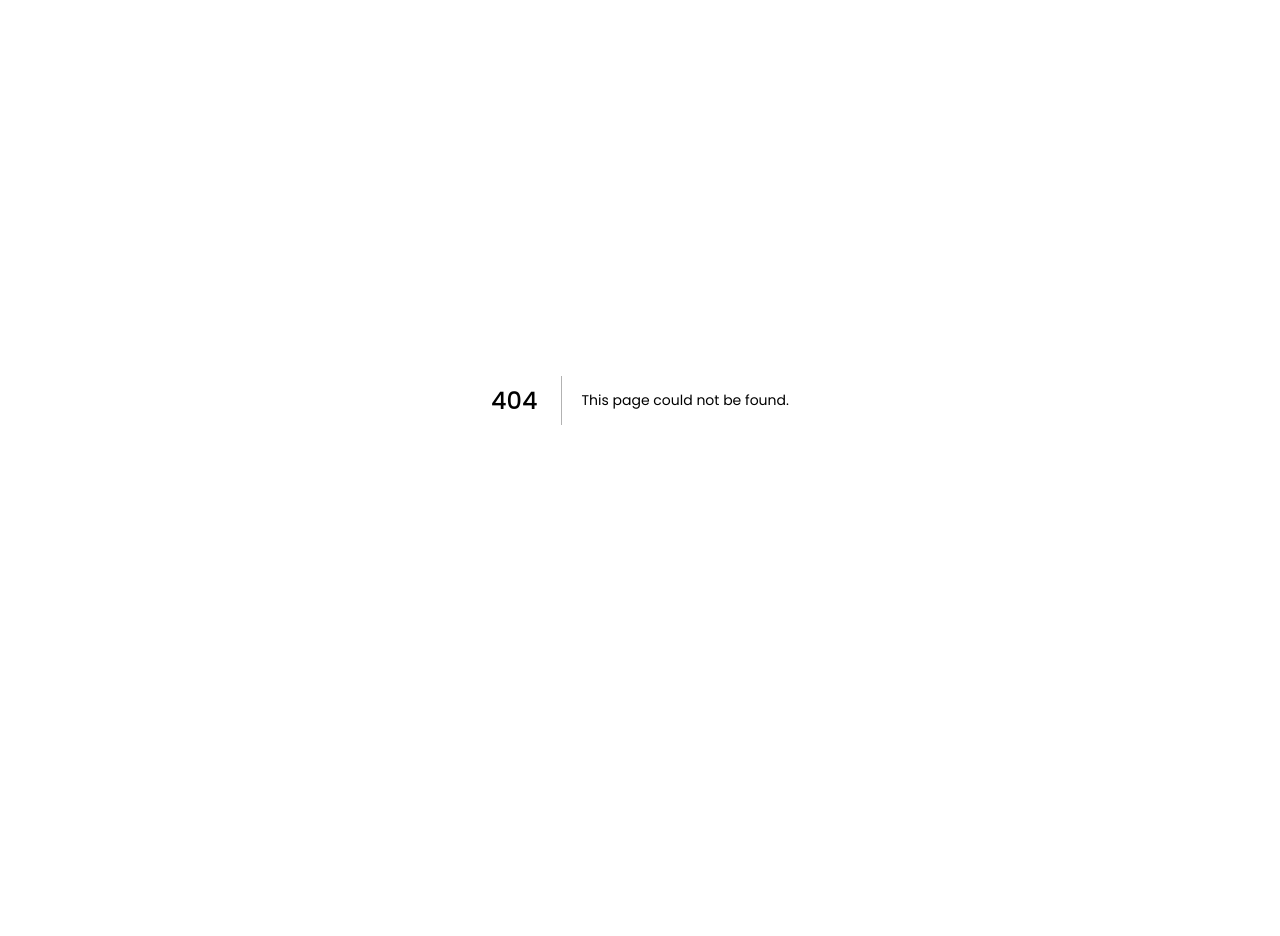
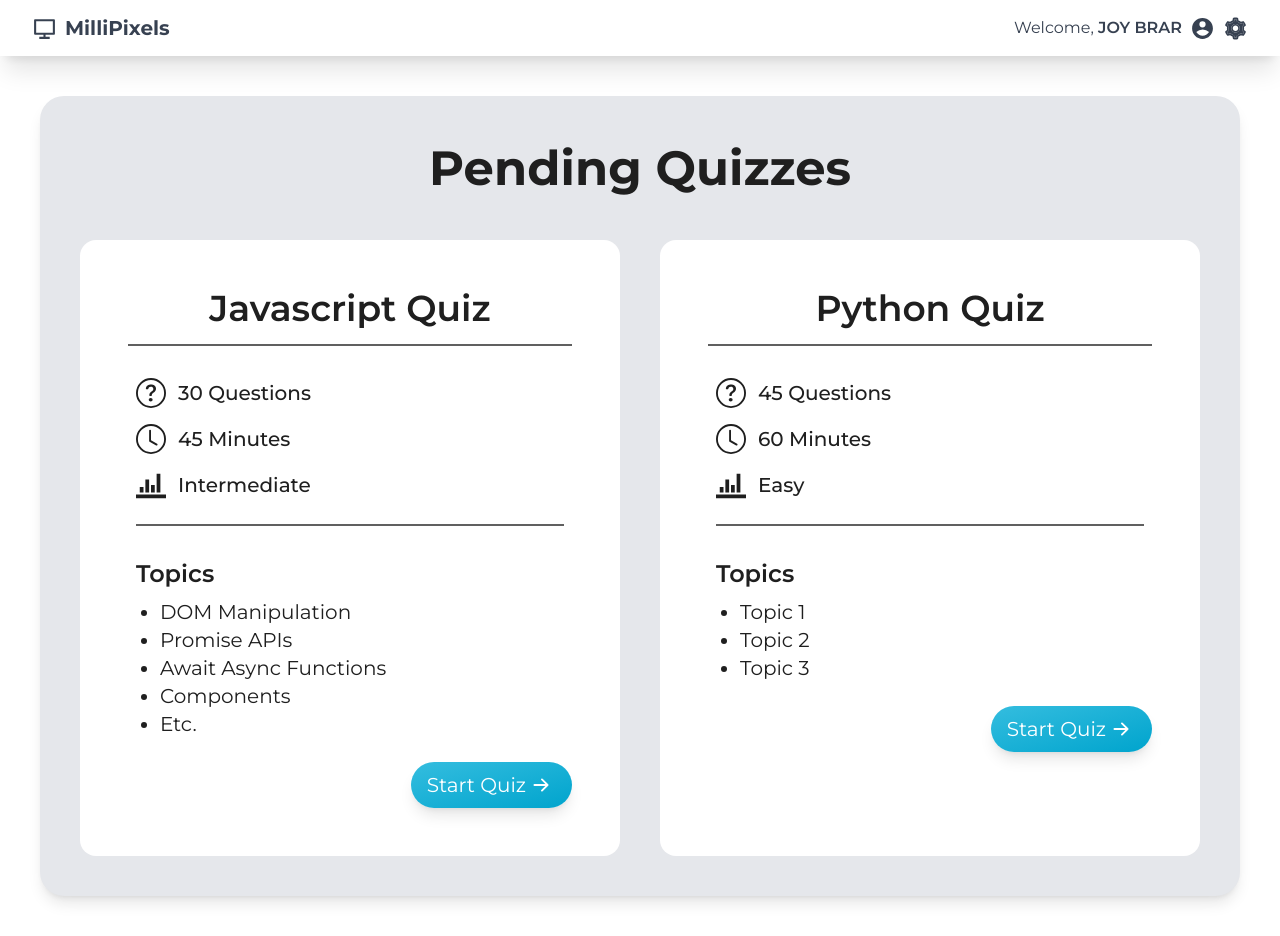
Before and after one commit to JoyBrar2001/Millipixels-Quest-UI, a Next.js app: page /candidate in a window 1280 px wide. Before the commit this address had no page. Before the commit the page ends 800 px from the top, so only its background shows below. Built offline with nearby package versions, Linux system fonts and the light colour scheme.

Commit message:
Added Candidate Section

```diff
--- a/app/admin/components/Card3.tsx
+++ b/app/admin/components/Card3.tsx
@@ -1,38 +1,17 @@
 import '../admin.css';
 
 import { BsArrowUpRight } from 'react-icons/bs';
-import Chart from 'react-apexcharts'
+import { Bar } from 'react-chartjs-2';
 
 export default function Card3() {
 
-  const state = {
-    options: {
-      chart: {
-        id: "basic-bar"
-      },
-      xaxis: {
-        categories: [1991, 1992, 1993, 1994, 1995, 1996, 1997, 1998, 1999]
-      }
-    },
-    series: [
-      {
-        name: "series-1",
-        data: [30, 40, 45, 50, 49, 60, 70, 91]
-      }
-    ]
-  };
+
 
   return (
     <div className='flex-center gap-4 bg-white p-10 rounded-xl h-full w-full shadow-lg'>
       <div className='relative w-full border-b-[1px] border-b-[#1f1f1f99]'>
         <h1 className="text-lg font-bold">Distribution</h1>
         <BsArrowUpRight className="absolute top-1.5 left-1.5" />
-        {/* <Chart
-          options={state.options}
-          series={state.series}
-          type="bar"
-          width="500"
-        /> */}
 
 
       </div>
--- /dev/null
+++ b/app/candidate/candidate.css
@@ -0,0 +1,17 @@
+@tailwind base;
+@tailwind components;
+@tailwind utilities;
+
+@layer components{
+    .candidate-button{
+        @apply text-white flex justify-center items-center text-xl px-4 py-2 rounded-full ml-auto shadow-lg hover:shadow-cyan-500/50 transition-all duration-300;
+    }
+
+    .quiz-details-title{
+        @apply text-center text-4xl font-semibold border-b-[2px] border-b-[#606060] pb-4;
+    }
+
+    .quiz-details-text{
+        @apply flex items-center justify-start gap-3 font-medium;
+    }
+}
--- /dev/null
+++ b/app/candidate/components/CandidateTestCards.tsx
@@ -0,0 +1,38 @@
+import { QuizDetailsProps } from '@/Interfaces'
+import '@/app/candidate/candidate.css'
+
+import { BsQuestionCircle, BsClock, BsArrowRightShort } from 'react-icons/bs'
+import { ImStatsBars } from 'react-icons/im'
+
+const CandidateTestCards = ({ data }: QuizDetailsProps) => {
+  return (
+      <>
+      {data.map(item => (
+        <div className='w-full h-full bg-white text-left p-12 rounded-2xl hover:shadow-2xl hover:shadow-cyan-500/20 transition-150'>
+          <h2 className="quiz-details-title">{item.title}</h2>
+
+          <div className='flex flex-col text-xl mx-2 my-8 gap-4 border-b-[2px] border-b-[#606060] pb-6'>
+            <p className='quiz-details-text'><BsQuestionCircle className='relative' size={30} /> {item.questions} Questions</p>
+            <p className='quiz-details-text'><BsClock className='relative' size={30} /> {item.time} Minutes</p>
+            <p className='quiz-details-text'><ImStatsBars className='relative' size={30} /> {item.difficulty} </p>
+          </div>
+
+          <div className='flex flex-col text-xl mx-2 my-6 gap-2'>
+            <h3 className="text-2xl font-semibold">Topics</h3>
+            <ul className='list-disc pl-6'>
+              {item.topics.map(item => (
+                <li>{item}</li>
+              ))}
+            </ul>
+          </div>
+
+          <button className="candidate-button blue__gradient">
+            Start Quiz <BsArrowRightShort className="text-white relative" size={30} />
+          </button>
+        </div>
+      ))}
+      </>
+  )
+}
+
+export default CandidateTestCards
--- /dev/null
+++ b/app/candidate/layout.tsx
@@ -0,0 +1,10 @@
+import Navbar from "../navbar"
+
+export default function CandidateLayout({children} : {children : React.ReactNode }){
+    return(
+        <>
+            <Navbar />
+            <main className="pt-24 p-10">{children}</main>
+        </>
+    )
+}
--- /dev/null
+++ b/app/candidate/page.tsx
@@ -0,0 +1,12 @@
+import '@/app/candidate/candidate.css'
+import CandidateTestCards from './components/CandidateTestCards'
+import { QuizDetailsData } from '@/constants/data'
+
+export default function Page() {
+    return (
+        <div className="grid grid-cols-1 md:grid-cols-2 text-center text-[#1f1f1f] bg-gray-200 h-full md:min-h-[90vh] rounded-3xl shadow-lg p-10 gap-10">
+            <h1 className='md:col-span-2 text-5xl font-bold my-2'>Pending Quizzes</h1>
+            <CandidateTestCards data={QuizDetailsData} />
+        </div>
+    )
+}
--- a/app/globals.css
+++ b/app/globals.css
@@ -1,4 +1,4 @@
-@import url('https://fonts.googleapis.com/css2?family=Poppins:ital,wght@0,100;0,200;0,300;0,400;0,500;0,600;0,700;0,800;0,900;1,100;1,200;1,300;1,400;1,500;1,600;1,700;1,800;1,900&display=swap');
+@import url('https://fonts.googleapis.com/css2?family=Montserrat:wght@100;200;300;400;500;600;700;800;900&display=swap');
 
 @tailwind base;
 @tailwind components;
@@ -8,7 +8,7 @@
     margin: 0;
     padding: 0;
     box-sizing: border-box;
-    font-family: 'Poppins', sans-serif;
+    font-family: 'Montserrat', sans-serif;
 }
 
 .green__glow{
--- a/app/page.tsx
+++ b/app/page.tsx
@@ -10,6 +10,7 @@ export default function Page() {
         <Link href="/signup">Sign Up Page</Link><br />
         <Link href="/login">Login Page</Link><br />
         <Link href="/admin">Admin Dashboard</Link><br />
+        <Link href="/candidate">Candidate Dashboard</Link><br />
         <Link href="/question">Quesetion UI</Link><br />
         <Link href="/dashboard">Dashboard</Link>
       </p>
--- a/constants/data.ts
+++ b/constants/data.ts
@@ -87,3 +87,29 @@ export const TopScorersData = [
     percentage: 70,
   },
 ];
+
+
+export interface QuizDetails{
+  title: string,
+  questions: number,
+  time: number,
+  difficulty: string,
+  topics: [],
+}
+
+export const QuizDetailsData = [
+  {
+    title: "Javascript Quiz",
+    questions: 30,
+    time: 45,
+    difficulty: "Intermediate",
+    topics: ["DOM Manipulation", "Promise APIs", "Await Async Functions", "Components", "Etc."],
+  },
+  {
+    title: "Python Quiz",
+    questions: 45,
+    time: 60,
+    difficulty: "Easy",
+    topics: ["Topic 1", "Topic 2", "Topic 3"],
+  },
+];
--- a/package.json
+++ b/package.json
@@ -14,12 +14,14 @@
     "@types/react-dom": "18.2.4",
     "apexcharts": "^3.41.0",
     "autoprefixer": "10.4.14",
+    "chart.js": "^4.3.0",
     "eslint": "8.42.0",
     "eslint-config-next": "13.4.4",
     "next": "^13.4.4",
     "postcss": "8.4.24",
     "react": "^18.2.0",
     "react-apexcharts": "^1.4.0",
+    "react-chartjs-2": "^5.2.0",
     "react-dom": "^18.2.0",
     "react-icons": "^4.9.0",
     "react-minimal-pie-chart": "^8.4.0",
```
Also changed, not shown: Interfaces/index.ts (+11 -0 lines), 1 other file (tests, documents, lock files or other folders).
